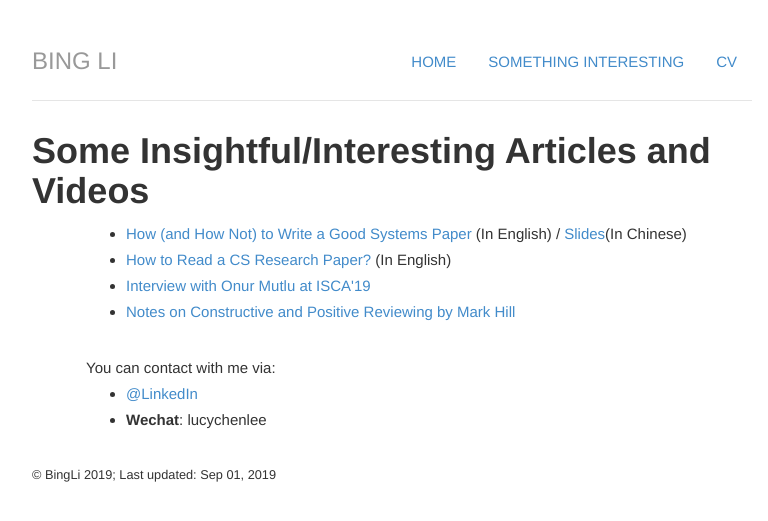
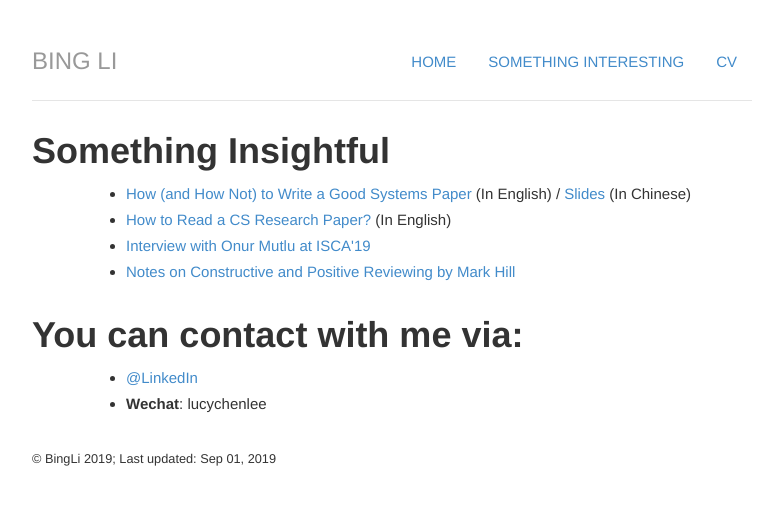
Before and after one commit to libingict/libingict.github.io, a Jekyll site: the page built from about/index.html, in a window 1280 px wide. Shown: the top 521 px of the page, without its empty margins (248-1016 px from the left). Built offline with Jekyll 4.4.1, drawn with Linux system fonts in a browser that asks for light colours; nearby versions of some CDN libraries; library files that are not in the unit come from our copies; a script that is not in the unit is left out.

Commit message:
Update index.html

```diff
--- a/about/index.html
+++ b/about/index.html
@@ -1,16 +1,16 @@
 ---
 layout: default
-title: Some Insightful/Interesting Articles and Videos
+title: Something Insightful
 ---
-	<h1>{{ page.title }}</h1>
+	<h1>{{page.title}}</h1>
 	<ul class="about">
-			<li> <a href="https://www.usenix.org/legacy/events/samples/submit/advice_old.html">How (and How Not) to Write a Good Systems Paper</a> (In English) / <a href="/blog/DC_1_2_how_to_write_a_good_system_paper.pdf">Slides</a>(In Chinese)</li>
-			<li> <a href="/blog/reading-paper.pdf">How to Read a CS Research Paper?</a> (In English)</li>
-			<li> <a href="https://v.youku.com/v_show/id_XNDI3MjU2ODIwNA=="> Interview with Onur Mutlu at ISCA'19 </a></li>
-			<li> <a href="http://www.cs.utexas.edu/users/mckinley/notes/reviewing.html?from=timeline&isappinstalled=0"> Notes on Constructive and Positive Reviewing by <a href="http://www.cs.wisc.edu/~markhill/"> Mark Hill</a></li>
+			<li> <a href="https://www.usenix.org/legacy/events/samples/submit/advice_old.html"> How (and How Not) to Write a Good Systems Paper</a> (In English) / <a href="/blog/DC_1_2_how_to_write_a_good_system_paper.pdf"> Slides</a> (In Chinese)</li>
+			<li> <a href="/blog/reading-paper.pdf"> How to Read a CS Research Paper?</a> (In English)</li>
+			<li> <a href="https://v.youku.com/v_show/id_XNDI3MjU3MTM0OA"> Interview with Onur Mutlu at ISCA'19 </a></li>
+			<li> <a href="http://www.cs.utexas.edu/users/mckinley/notes/reviewing.html?from=timeline&isappinstalled=0"> Notes on Constructive and Positive Reviewing by <a href="http://www.cs.wisc.edu/~markhill/"> Mark Hill </a></li>
 	</ul>
+	<h1>You can contact with me via:</h1>
 	<div class="about">
-		You can contact with me via:
 		<ul class="contacts">
 				<li><a href="https://www.linkedin.com/in/bingliece/">@LinkedIn</a></li>
 				<li><b>Wechat</b>: lucychenlee </li>
```
